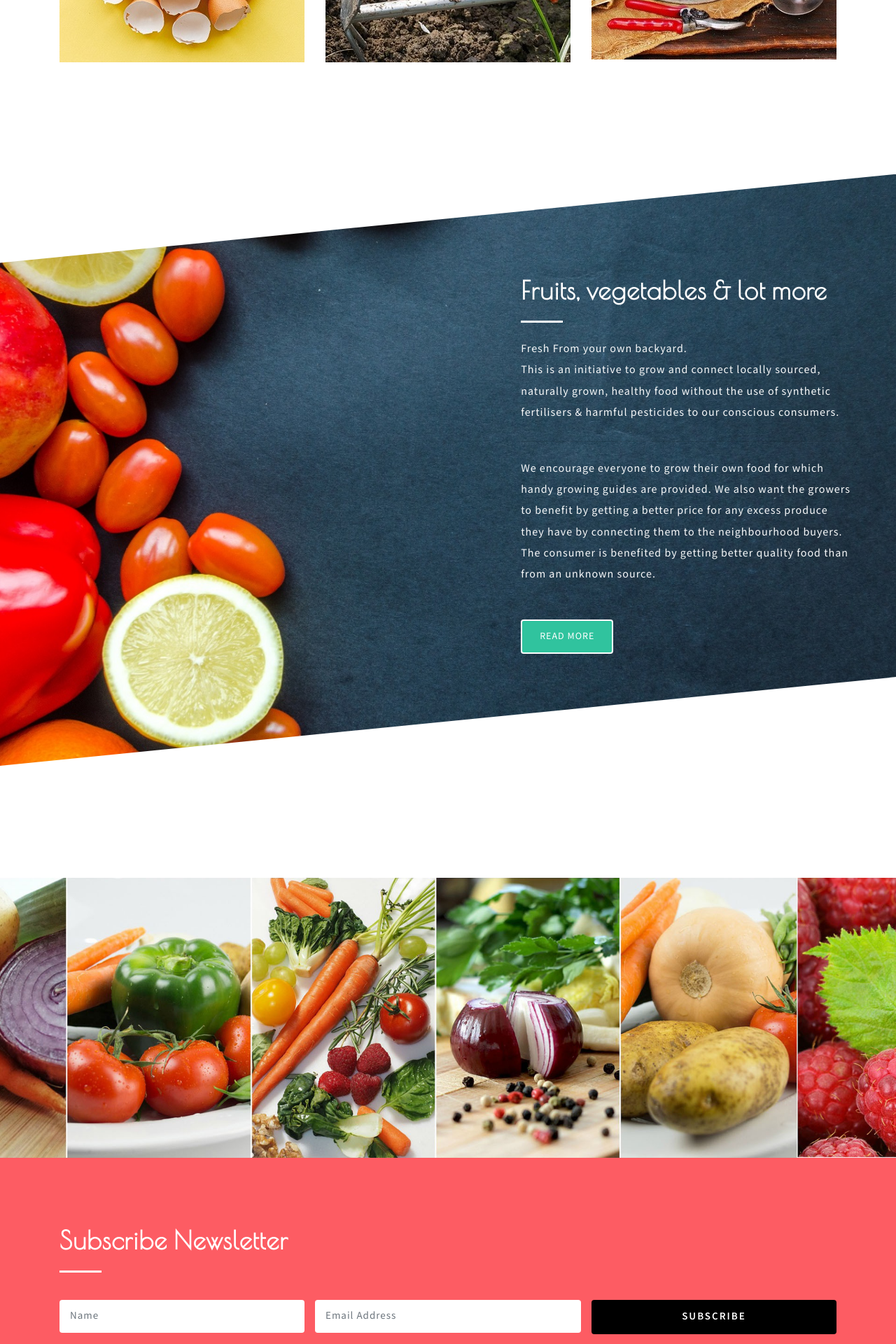
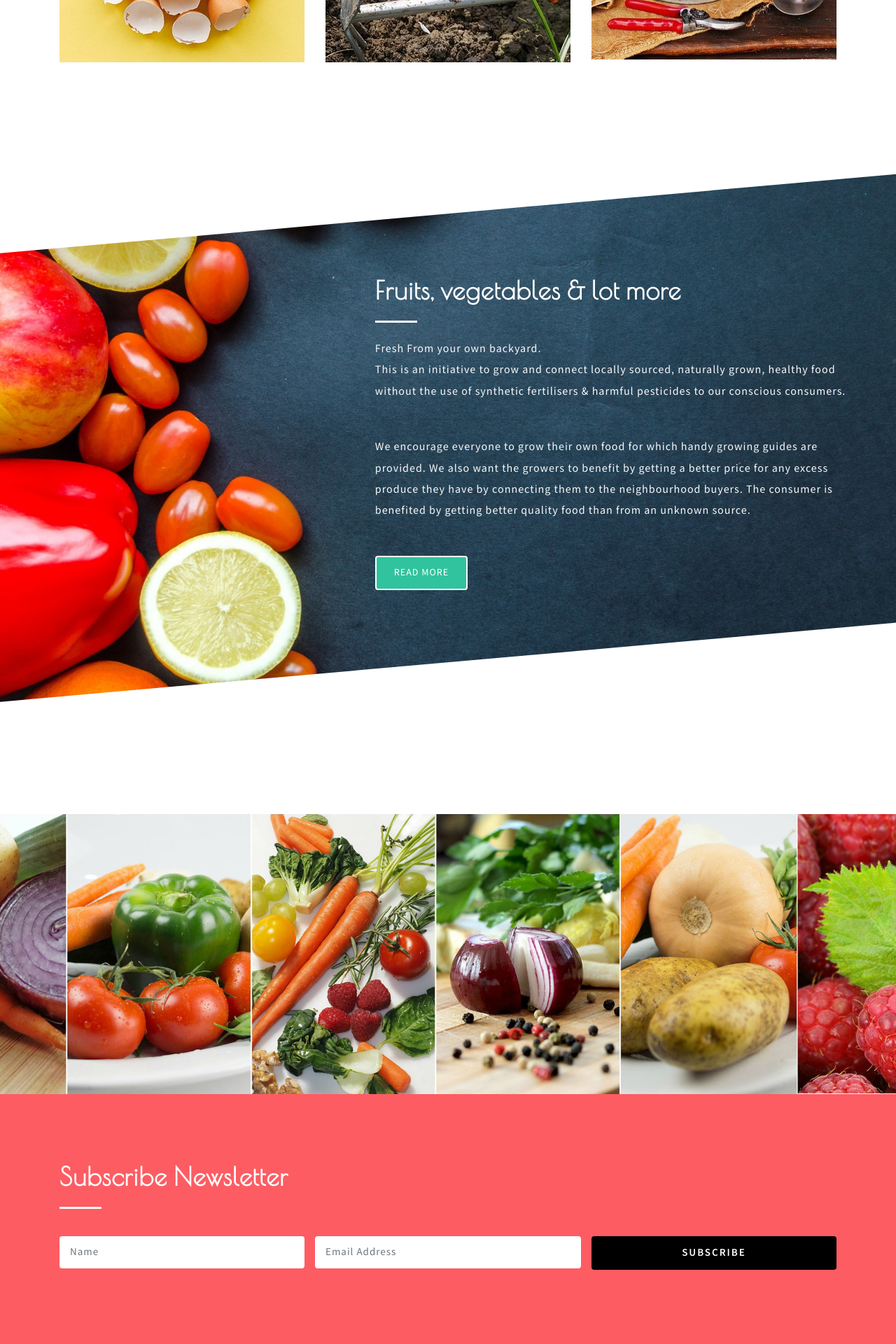
Before and after one commit to dhanyacm/GrowMyGreens, a Jekyll site: the page built from index.html, in a window 1280 px wide. Shown: the part 2277-4197 px from the top of the page at 70% size. Built offline with Jekyll 4.4.1, drawn with Linux system fonts in a browser that asks for light colours.

Commit message:
Update index.html

```diff
--- a/index.html
+++ b/index.html
@@ -88,7 +88,7 @@ frontpage: true
 	<!-- middle -->
 	<section class="what-mob-temsls">
 		<div class="container-fluid py-xl-5 py-lg-3">
-			<div class="offset-xl-7 offset-lg-6 offset-md-4 offset-sm-2">
+			<div class="offset-xl-5 offset-lg-4 offset-md-2 offset-sm-1">
 				<div class="grids-whtas pr-xl-5">
 					<h3 class="tittle text-wh mb-5 font-weight-bold">Fruits, vegetables & lot more</h3>
 					<p class="text-li">Fresh From your own backyard. <br>
```
